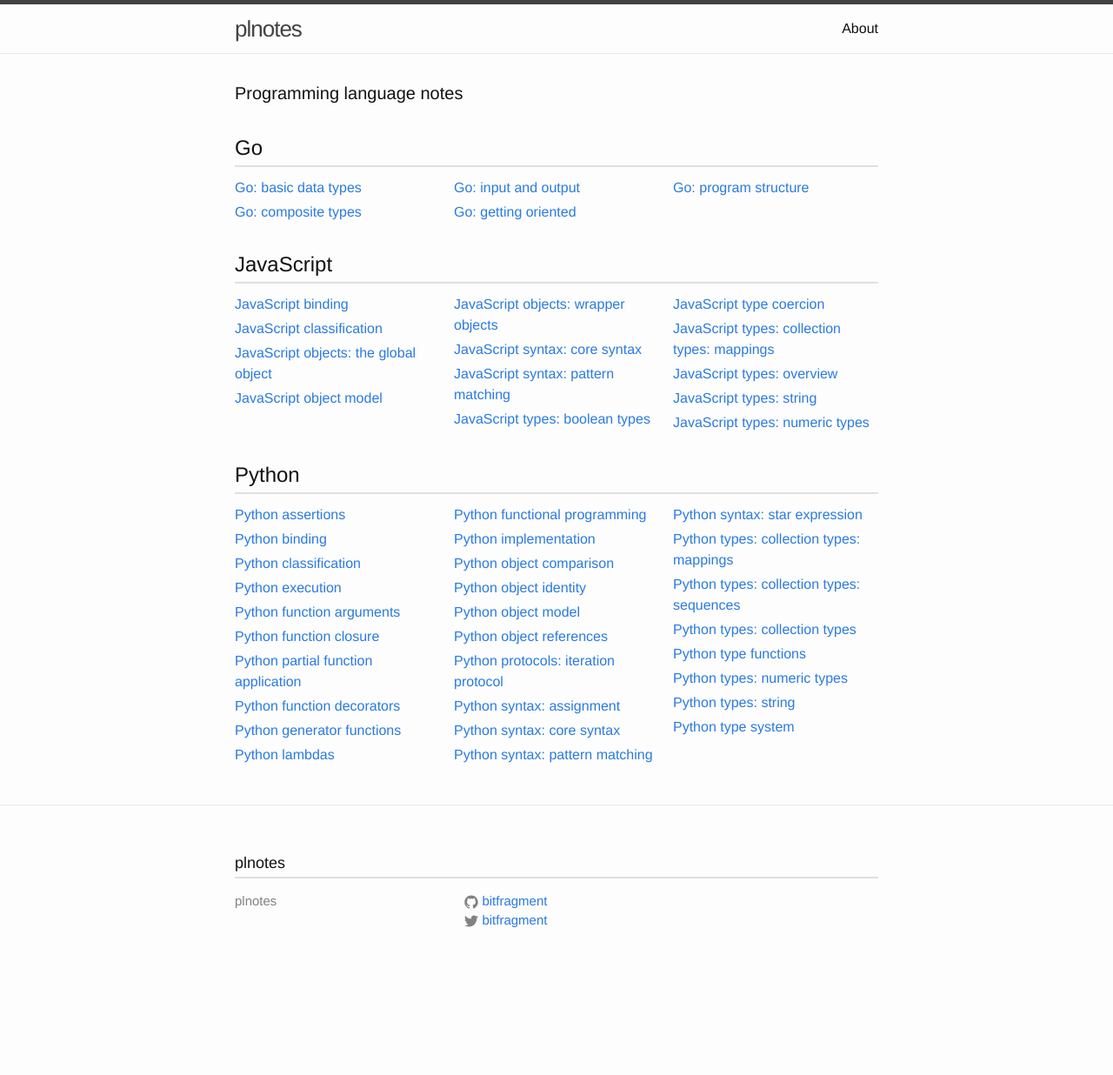
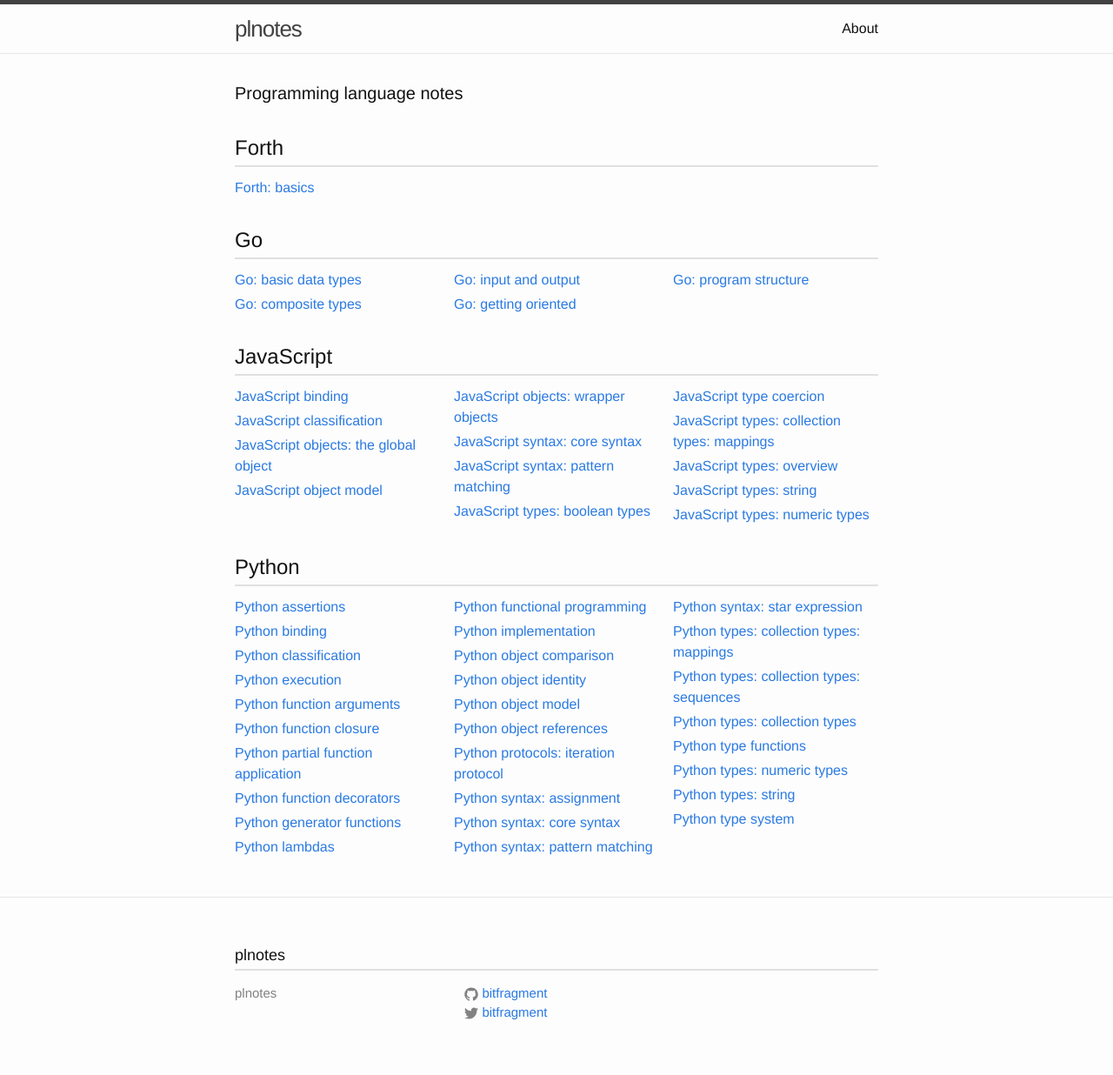
Before and after one commit to bitfragment/plnotes, a Jekyll site: the page built from index.html, in a window 1280 px wide. Shown: the whole page at 87% size. Built offline with Jekyll 4.4.1, drawn with Linux system fonts in a browser that asks for light colours; before the commit the page ends 1130 px from its top, so only the background shows below that.

Commit message:
Add Forth collection

```diff
--- a/_config.yml
+++ b/_config.yml
@@ -24,6 +24,9 @@ kramdown:
   input: GFM
 
 collections:
+  forth:
+    output: true
+    permalink: /:collection/:name/
   js:
     output: true
     permalink: /:collection/:name/
--- a/index.html
+++ b/index.html
@@ -5,6 +5,15 @@ layout: default
 <div class="home">
 
   <h1 class="page-heading">Programming language notes</h1>
+
+  <h2>Forth</h2>
+  <ul class="post-list">
+    {% for note in site.forth %}
+      <li>
+          <a class="post-link" href="{{ note.url | prepend: site.baseurl }}">{{ note.title }}</a>
+      </li>
+    {% endfor %}
+  </ul>
 
   <h2>Go</h2>
   <ul class="post-list">
```
